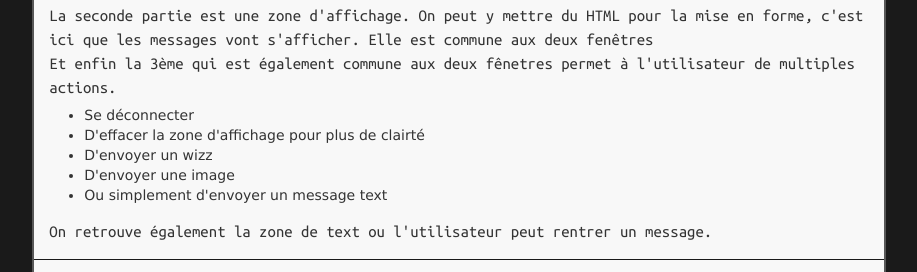
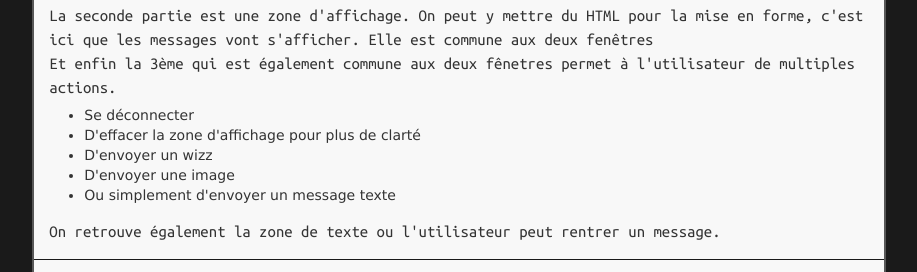
Before and after one commit to ViviF14/Chat, a plain HTML site: page HTML/logiciel.html in a window 1280 px wide. Shown: the part 1145-1417 px from the top of the page, without its empty margins (181-1098 px from the left). Drawn offline with nearby package versions, Linux system fonts and the light colour scheme.

Commit message:
finalisation

```diff
--- a/HTML/logiciel.html
+++ b/HTML/logiciel.html
@@ -55,13 +55,13 @@
 					</p>
 					<ul>
 						<li>Se déconnecter</li>
-						<li>D'effacer la zone d'affichage pour plus de clairté</li>
+						<li>D'effacer la zone d'affichage pour plus de clarté</li>
 						<li>D'envoyer un wizz</li>
 						<li>D'envoyer une image</li>
-						<li>Ou simplement d'envoyer un message text</li>
+						<li>Ou simplement d'envoyer un message texte</li>
 					</ul>
 					<p>
-						On retrouve également la zone de text ou l'utilisateur peut rentrer un message.
+						On retrouve également la zone de texte ou l'utilisateur peut rentrer un message.
 					</p>
 				</div>
 			</div>
```
Also changed, not shown: HTML/code.html (+2 -0 lines), HTML/image/organi.png (added).
